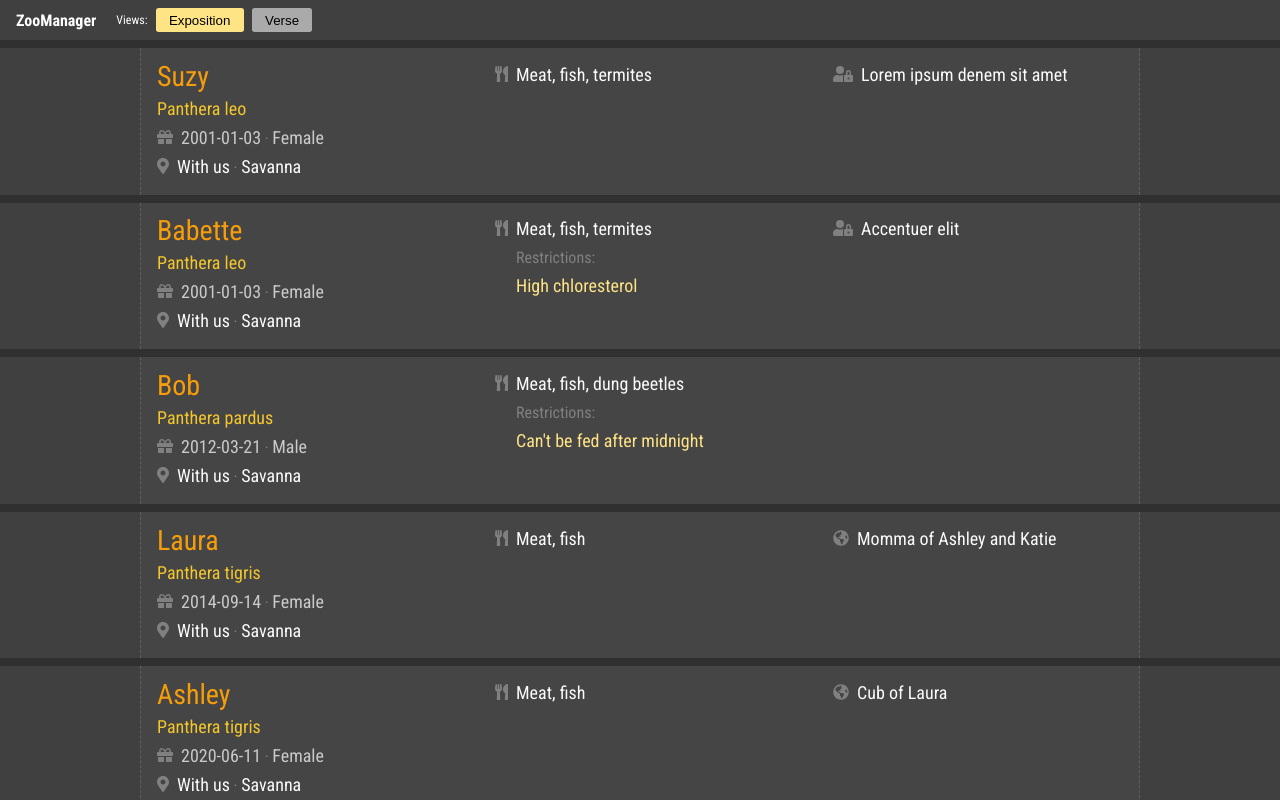
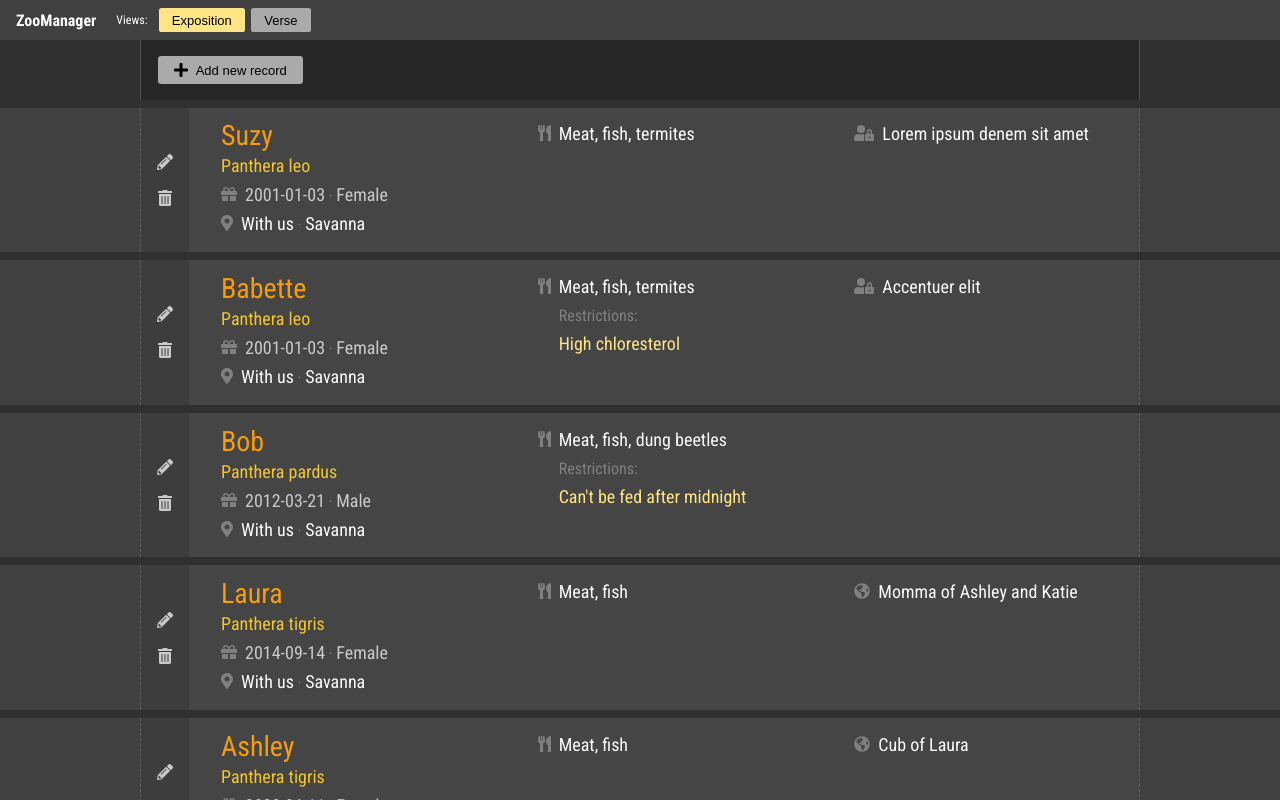
Before and after one commit to iamgrid/zoomanager, a React (Create React App) app: page / in a window 1280 px wide. Shown: the top 800 px of the page. Built offline with nearby package versions, Linux system fonts and the light colour scheme.

Commit message:
New, edit and delete buttons added; Styling

```diff
--- a/src/App.css
+++ b/src/App.css
@@ -72,6 +72,9 @@
 .text_exposition_xl {
 	font-size: 28px;
 	line-height: 32px;
+	margin: 0;
+	padding: 0;
+	font-weight: normal;
 }
 
 .text_verse_default {
@@ -127,6 +130,24 @@
 	width: 100%;
 	text-align: center;
 	display: block !important;
+	margin: 0;
+	padding: 0;
+	font-weight: normal;
+}
+
+.ibutton {
+	border-radius: 0.2em;
+	border: 0;
+	padding: 0.3em 1em;
+	margin: 0 0.25em;
+	background: var(--e-text-ll3);
+	cursor: pointer;
+	font-size: 13px;
+	/* outline: 0; */
+}
+
+.ibutton:hover {
+	background: var(--e-text-ll2);
 }
 
 body {
@@ -170,26 +191,79 @@ body {
 	margin: 0;
 	display: flex;
 	height: 1.5em;
-	gap: 0.5em;
 }
 
 .header__view_selector_button {
-	border-radius: 0.2em;
-	border: 0;
-	padding: 0.3em 1em;
-	margin: 0;
-	background: var(--e-text-ll3);
-	cursor: pointer;
+	font-size: 13px;
 	/* outline: 0; */
 }
 
-.header__view_selector_button--active {
+.header__view_selector_button--active,
+.header__view_selector_button--active:hover {
 	cursor: default;
 	background: var(--e-text-hl4);
 }
 
+.top_functions {
+	display: flex;
+	justify-content: center;
+	padding: 1em 0.8em;
+	background-color: #262626;
+}
+
+.top_functions__button {
+	font-size: 16px;
+}
+
+.top_functions__button .svg-inline--fa {
+	transform: translateY(1px);
+}
+
+.top_functions__button_label {
+	font-size: 13px;
+	padding-left: 5px;
+}
+
+@media screen and (min-width: 600px) {
+	.top_functions {
+		margin: 0 auto;
+		max-width: 1000px;
+		justify-content: flex-start;
+		border: 1px solid #515151;
+		border-top: 0;
+		border-bottom: 0;
+	}
+}
+
 .data_display__item {
 	line-height: 28px;
+}
+
+.data_display__item_functions {
+	padding: 0.4em 0.8em;
+	display: flex;
+	justify-content: flex-end;
+	background-color: #0000001c;
+}
+
+.data_display__item_button {
+	background: none;
+	border: 0;
+	color: var(--e-text-ll2);
+	margin: 2px;
+	padding: 7px 12px;
+	cursor: pointer;
+	font-size: 16px;
+	border-radius: 3px;
+}
+
+.data_display__item_button .svg-inline--fa {
+	transform: translateY(1px);
+}
+
+.data_display__item_button:hover {
+	color: white;
+	background: #ffffff30;
 }
 
 .data_display--exposition .data_display__item_wrapper {
@@ -207,7 +281,7 @@ body {
 	border-top: 1px solid #ffffff30;
 }
 
-.data_display--exposition .data_display__section:first-child {
+.data_display--exposition .data_display__section:nth-child(2) {
 	border-top: 0;
 }
 
@@ -215,7 +289,7 @@ body {
 	.data_display--exposition .data_display__item {
 		display: grid;
 		justify-content: center;
-		grid-template-columns: repeat(3, 1fr);
+		grid-template-columns: auto repeat(3, 1fr);
 		gap: 1em;
 		border: 1px dashed #ffffff25;
 		border-top: 0;
@@ -225,6 +299,12 @@ body {
 	.data_display--exposition .data_display__section {
 		padding: 0.8em 1em;
 		border: 0;
+	}
+
+	.data_display__item_functions {
+		flex-direction: column;
+		justify-content: center;
+		padding: 0 2px;
 	}
 }
 
@@ -252,7 +332,7 @@ body {
 }
 
 .data_display--verse .data_display__section {
-	border-top: 1px dotted gray;
+	border-top: 1px dotted #bababa;
 	padding: 0.4em 0;
 }
 
--- a/src/features/header/Header.tsx
+++ b/src/features/header/Header.tsx
@@ -20,7 +20,7 @@ export default function Header(): React.ReactElement {
 			</label>
 			<div className='header__view_selector'>
 				{Object.values(view).map((el) => {
-					let classes = ['header__view_selector_button'];
+					let classes = ['header__view_selector_button', 'ibutton'];
 					if (el === activeView)
 						classes.push('header__view_selector_button--active');
 
--- a/src/features/main/DataItem.tsx
+++ b/src/features/main/DataItem.tsx
@@ -18,8 +18,35 @@ export default function DataItem({
 	itemData,
 	fieldConfig,
 }: DataItemProps): React.ReactElement {
+	const { activeView } = React.useContext(ViewContext);
+
+	let itemFunctions: React.ReactElement | null = null;
+
+	if (activeView === 'exposition') {
+		itemFunctions = (
+			<div className='data_display__item_functions'>
+				<button
+					className='data_display__item_button'
+					title={'Edit ' + itemData.name}
+				>
+					<FontAwesomeIcon icon='pencil-alt' />
+				</button>
+				<button
+					className='data_display__item_button'
+					title={'Delete ' + itemData.name}
+				>
+					<FontAwesomeIcon icon='trash-alt' />
+				</button>
+			</div>
+		);
+	}
+
 	return (
-		<div className='data_display__item'>
+		<article
+			className='data_display__item'
+			aria-label={'Data item ' + itemData.name}
+		>
+			{itemFunctions}
 			{Object.keys(fieldConfig).map((sectionId) => {
 				return (
 					<DataSection
@@ -30,7 +57,7 @@ export default function DataItem({
 					/>
 				);
 			})}
-		</div>
+		</article>
 	);
 }
 
--- a/src/features/main/Main.tsx
+++ b/src/features/main/Main.tsx
@@ -20,6 +20,7 @@ import {
 } from './mainSlice';
 import { processFieldConfigs } from '../../utils/helpers';
 import DataItem from './DataItem';
+import { FontAwesomeIcon } from '@fortawesome/react-fontawesome';
 
 export default function Main(): React.ReactElement {
 	const { activeView } = React.useContext(ViewContext);
@@ -110,8 +111,24 @@ export default function Main(): React.ReactElement {
 		);
 	}
 
+	let topFunctions = null;
+	if (activeView === 'exposition') {
+		topFunctions = (
+			<div className='top_functions'>
+				<button
+					className='top_functions__button ibutton'
+					title='Add new record'
+				>
+					<FontAwesomeIcon icon='plus' />
+					<span className='top_functions__button_label'> Add new record</span>
+				</button>
+			</div>
+		);
+	}
+
 	return (
 		<div className='main' id='main'>
+			{topFunctions}
 			{dataDisplay()}
 		</div>
 	);
--- a/src/features/main/displays.tsx
+++ b/src/features/main/displays.tsx
@@ -80,13 +80,12 @@ const genericDisplay: displayType = {
 	createMiddle(config, activeView, value) {
 		if (typeof value !== 'string') return null;
 		if (!isFieldConfigItem(config)) return null;
-		return (
-			<span
-				className={middleClasses(activeView, config.fontSize, config.cssClass)}
-			>
-				{value}
-			</span>
-		);
+		const classes = middleClasses(activeView, config.fontSize, config.cssClass);
+		let re = <span className={classes}>{value}</span>;
+		if (config.fontSize === 'xl') {
+			re = <h2 className={classes}>{value}</h2>;
+		}
+		return re;
 	},
 	createBack(config) {
 		if (!isFieldConfigItem(config)) return null;
```
